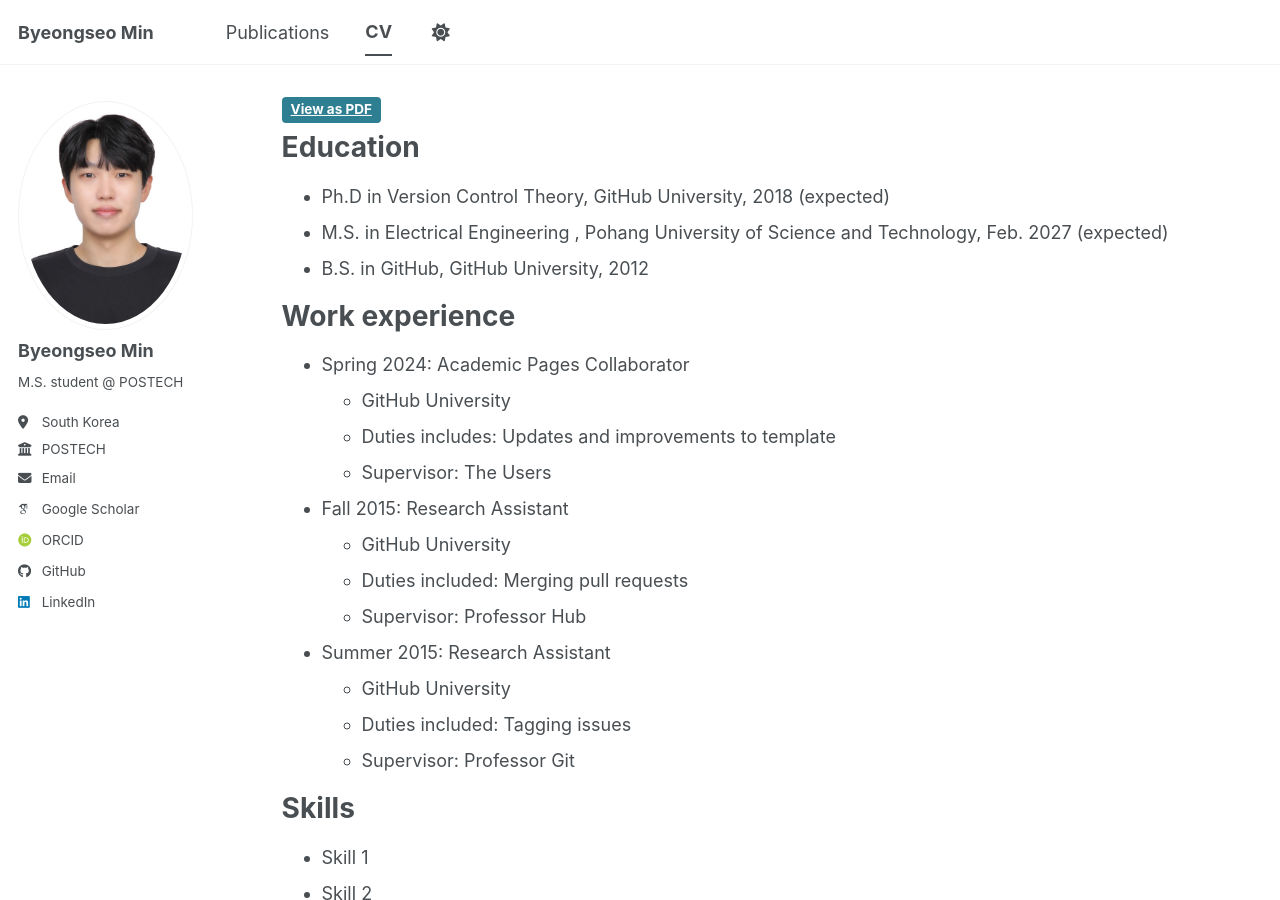
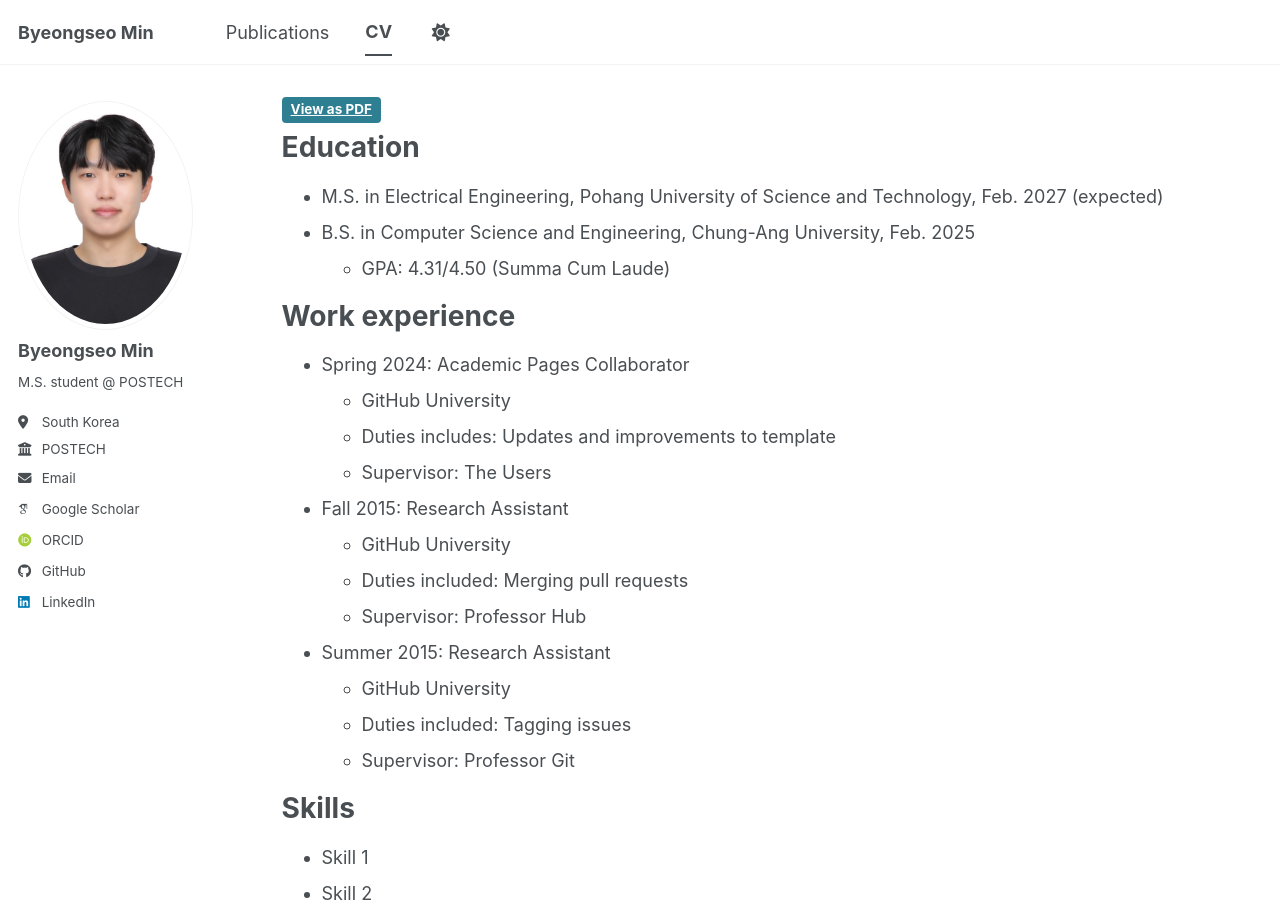
Before and after one commit to byeongseomin51/byeongseomin51.github.io, a Jekyll site: the page built from _pages/cv.md, in a window 1280 px wide and 900 px high. Built offline with Jekyll 4.4.1, drawn with Linux system fonts in a browser that asks for light colours; some web fonts are replaced; a script bundle is joined from its source files by our own code; library files that are not in the unit come from our copies.

Commit message:
Modify CV

```diff
--- a/_pages/cv.md
+++ b/_pages/cv.md
@@ -13,9 +13,9 @@
 
 Education
 ======
-* Ph.D in Version Control Theory, GitHub University, 2018 (expected)
-* M.S. in Electrical Engineering , Pohang University of Science and Technology, Feb. 2027 (expected)
-* B.S. in GitHub, GitHub University, 2012
+* M.S. in Electrical Engineering, Pohang University of Science and Technology, Feb. 2027 (expected)
+* B.S. in Computer Science and Engineering, Chung-Ang University, Feb. 2025
+  * GPA: 4.31/4.50 (Summa Cum Laude)
 
 Work experience
 ======
```
